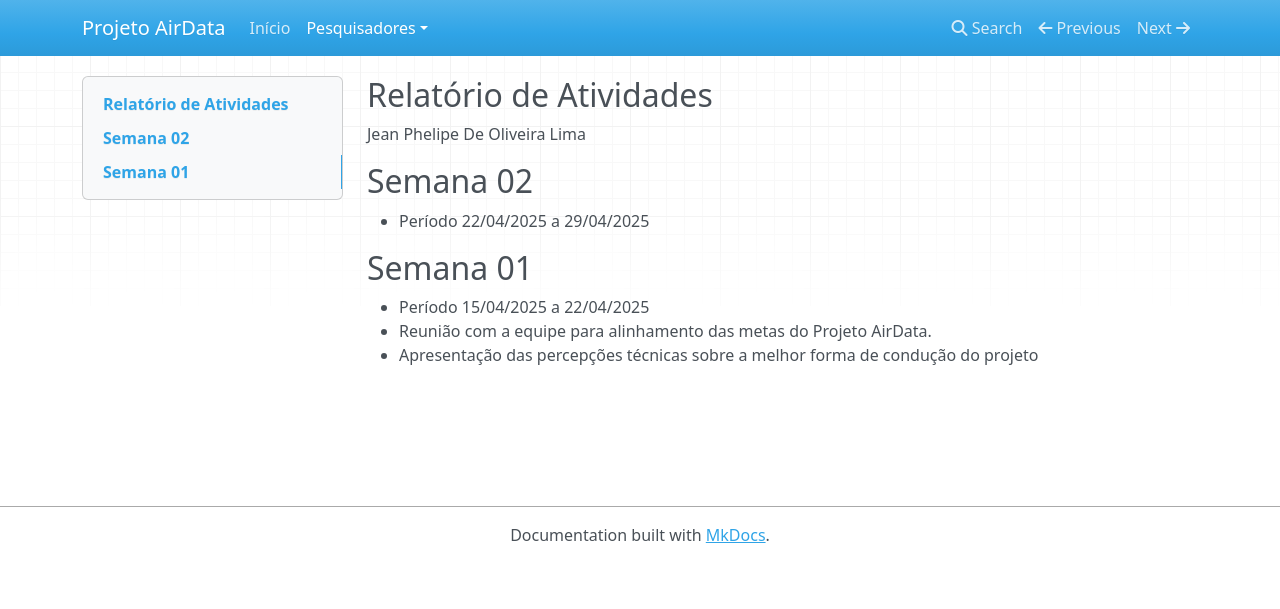
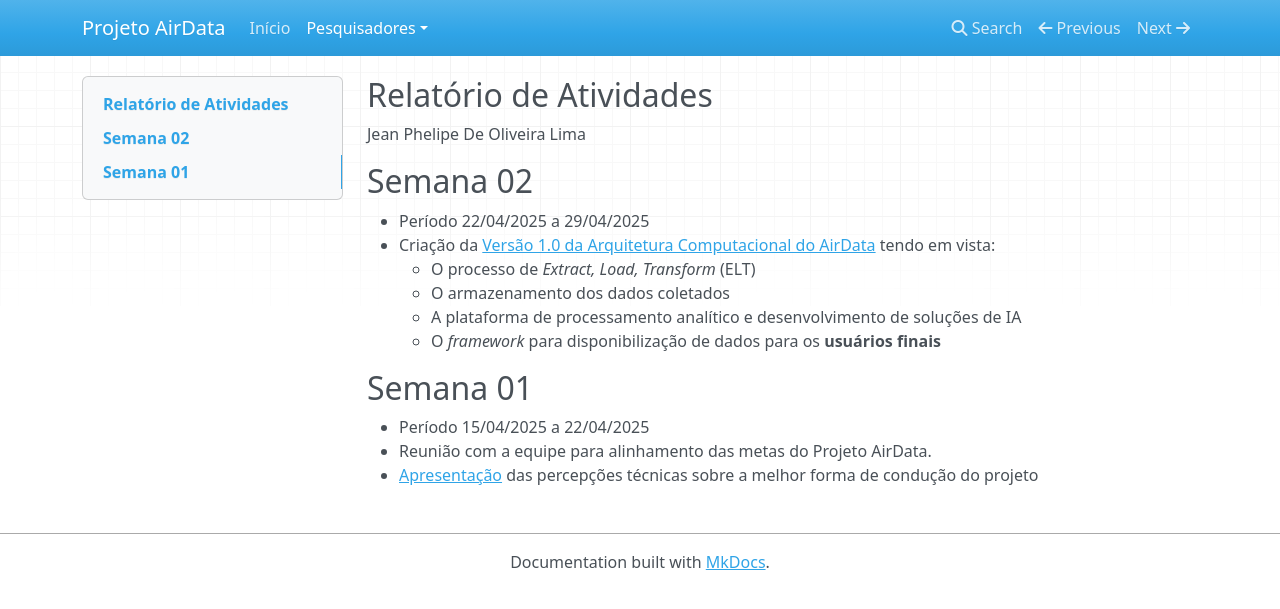
Before and after one commit to projetoairdata/web, an MkDocs documentation site: the page built from docs/pesquisadores/jean_lima.md, in a window 1280 px wide. Shown: the top 609 px of the page. Built offline with MkDocs 1.6.1, drawn with Linux system fonts in a browser that asks for light colours; nearby versions of some CDN libraries.

Commit message:
relatorio semana 2 - jean

```diff
--- a/docs/pesquisadores/jean_lima.md
+++ b/docs/pesquisadores/jean_lima.md
@@ -5,10 +5,15 @@
 ## Semana 02
 
 - Período 22/04/2025 a 29/04/2025
+- Criação da [Versão 1.0 da Arquitetura Computacional do AirData](https://drive.google.com/file/d/1ShhkWRLNF-9LTfd0UGdXExh435jxNkd7/view?usp=sharing) tendo em vista:
+    - O processo de *Extract, Load, Transform* (ELT)
+    - O armazenamento dos dados coletados
+    - A plataforma de processamento analítico e desenvolvimento de soluções de IA
+    - O *framework* para disponibilização de dados para os **usuários finais**
 
 
 ##  Semana 01
 
 - Período 15/04/2025 a 22/04/2025
 - Reunião com a equipe para alinhamento das metas do Projeto AirData.
-- Apresentação das percepções técnicas sobre a melhor forma de condução do projeto
+- [Apresentação](https://docs.google.com/presentation/d/1lZbk3jUqIAq4ePrBIOpQt2kXBpN9qYTUTb8uQjB6gdo/edit?usp=sharing) das percepções técnicas sobre a melhor forma de condução do projeto
```
